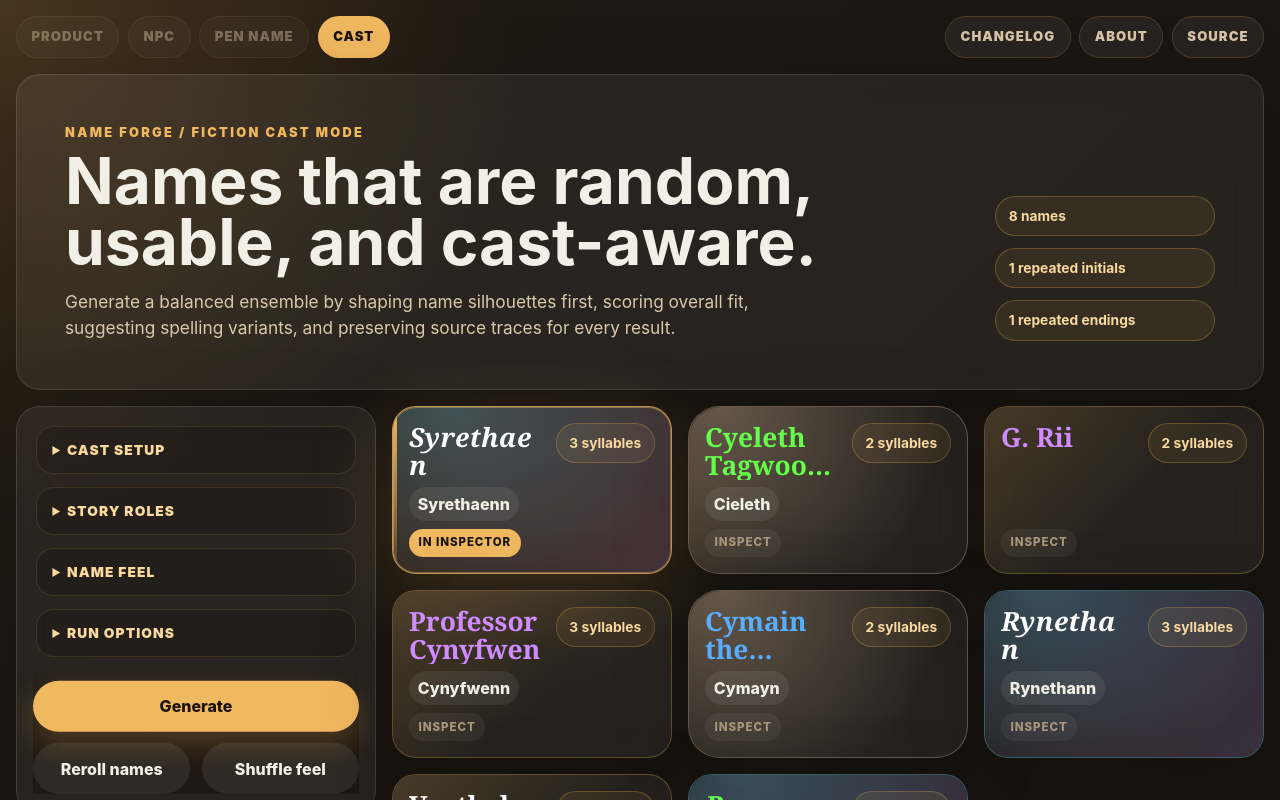
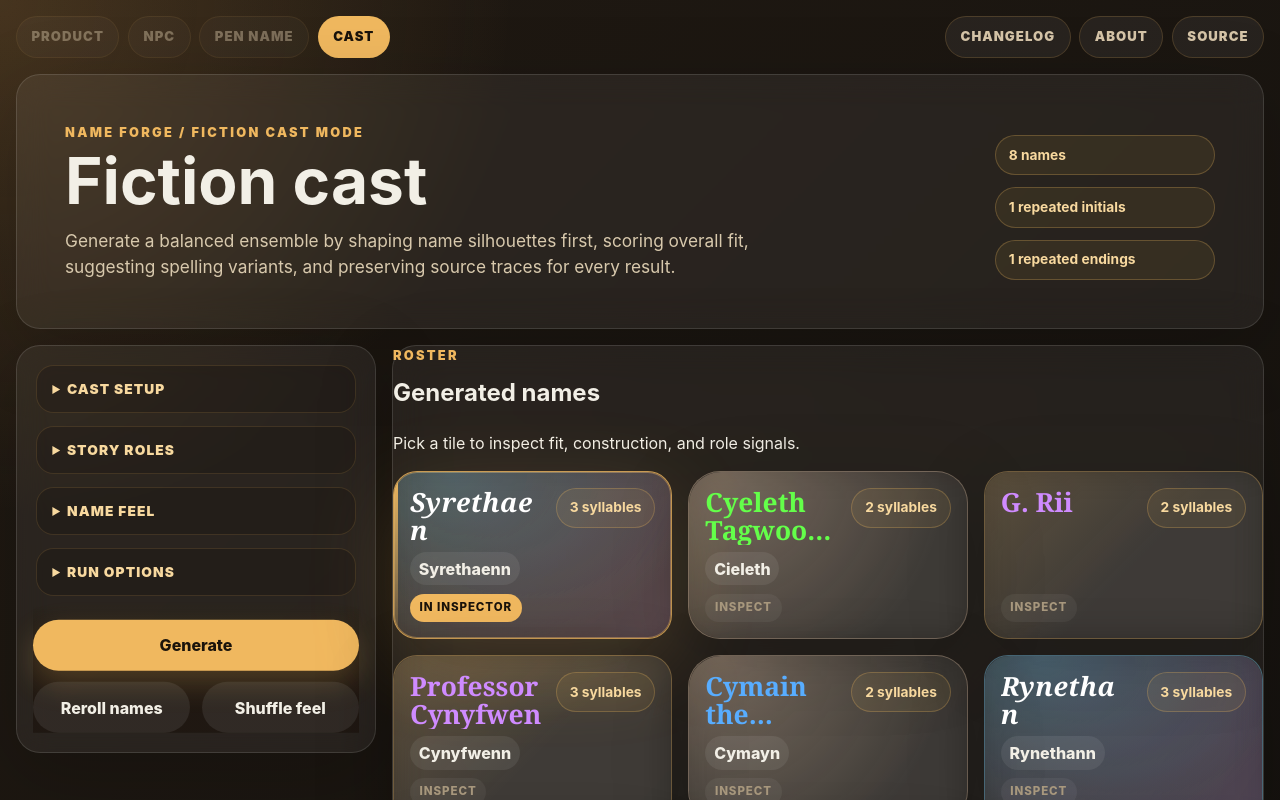
Before and after one commit to jaahay/name-forge, a React (Vite) app: page / in a window 1280 px wide. Shown: the top 800 px of the page. Built offline with nearby package versions, Linux system fonts and the light colour scheme.

Commit message:
Reframe generator as cast workbench

```diff
--- a/src/ui/GeneratorView.tsx
+++ b/src/ui/GeneratorView.tsx
@@ -81,10 +81,10 @@ export function GeneratorView({
 
   return (
     <>
-      <section className="hero panel">
+      <section className="hero panel app-header">
         <div>
           <p className="eyebrow">Name Forge / {mode.label} mode</p>
-          <h1>{mode.heroTitle}</h1>
+          <h1>{mode.label}</h1>
           <p className="hero-copy">{mode.heroCopy}</p>
         </div>
         <div className="hero-stats" aria-label="Generation summary">
@@ -94,7 +94,7 @@ export function GeneratorView({
         </div>
       </section>
 
-      <section className="workspace">
+      <section className="workspace workbench">
         <form className="controls panel" onSubmit={onRegenerate}>
           <details className="control-section">
             <summary>Cast setup</summary>
@@ -196,11 +196,20 @@ export function GeneratorView({
         <section className="output" aria-live="polite">
           {selectedName ? (
             <div className="results-layout">
-              <div className="name-grid" aria-label="Generated names">
-                {ensemble.names.map((name) => (
-                  <NameCard key={name.id} name={name} isSelected={name.id === selectedNameKey} onSelect={setSelectedNameId} />
-                ))}
-              </div>
+              <section className="roster-panel panel" aria-labelledby="roster-heading">
+                <header className="roster-heading">
+                  <div>
+                    <p className="eyebrow">Roster</p>
+                    <h2 id="roster-heading">Generated names</h2>
+                  </div>
+                  <p>Pick a tile to inspect fit, construction, and role signals.</p>
+                </header>
+                <div className="name-grid" aria-label="Generated names">
+                  {ensemble.names.map((name) => (
+                    <NameCard key={name.id} name={name} isSelected={name.id === selectedNameKey} onSelect={setSelectedNameId} />
+                  ))}
+                </div>
+              </section>
               <NameInspector name={selectedName} />
             </div>
           ) : (
```
